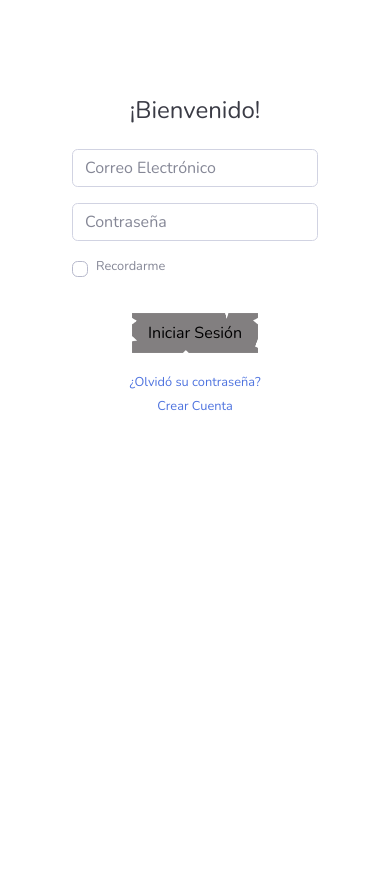
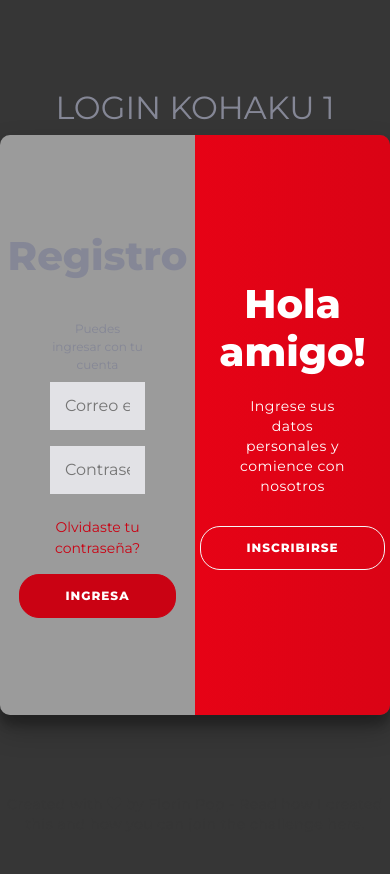
Before and after one commit to madredegatos/ProyectoKohaku, a PHP site: page /kohaku/ in a window 390 px wide. Before the commit the page ends 411 px from the top, so only its background shows below. Run offline with PHP 8.4, Linux system fonts and the light colour scheme; some libraries are stand-ins or nearby versions.

Commit message:
login
se unifican login y registro,  se hacen los modelos y controladon Ç

```diff
--- /dev/null
+++ b/ajax/loginAjax.php
@@ -0,0 +1 @@
+<?php
--- /dev/null
+++ b/views/css/loginstyle.css
@@ -0,0 +1,259 @@
+@import url('https://fonts.googleapis.com/css?family=Montserrat:400,800');
+
+* {
+	box-sizing: border-box;
+}
+
+body {
+	background: #363636;
+	display: flex;
+	justify-content: center;
+	align-items: center;
+	flex-direction: column;
+	font-family: 'Montserrat', sans-serif;
+	height: 100vh;
+	margin: -20px 0 50px;
+}
+
+h1 {
+	font-weight: bold;
+	margin: 0;
+}
+
+h2 {
+	text-align: center;
+}
+
+p {
+	font-size: 14px;
+	font-weight: 100;
+	line-height: 20px;
+	letter-spacing: 0.5px;
+	margin: 20px 0 30px;
+}
+
+span {
+	font-size: 12px;
+}
+
+a {
+	color: #ca0213;
+	font-size: 14px;
+	text-decoration: none;
+	margin: 15px 0;
+}
+
+button {
+	border-radius: 20px;
+	border: 1px solid #ca0213;
+	background-color: #ca0213;
+	color: #FFFFFF;
+	font-size: 12px;
+	font-weight: bold;
+	padding: 12px 45px;
+	letter-spacing: 1px;
+	text-transform: uppercase;
+	transition: transform 80ms ease-in;
+}
+
+button:active {
+	transform: scale(0.95);
+}
+
+button:focus {
+	outline: none;
+}
+
+button.ghost {
+	background-color: transparent;
+	border-color: #f5f5f5;
+}
+
+form {
+	background-color: #9b9b9b;
+	display: flex;
+	align-items: center;
+	justify-content: center;
+	flex-direction: column;
+	padding: 0 50px;
+	height: 100%;
+	text-align: center;
+}
+
+input {
+	background-color: #f6f6fcc7;
+	border: none;
+	padding: 12px 15px;
+	margin: 8px 0;
+	width: 100%;
+}
+select{
+	background-color: #f6f6fcc7;
+	border: none;
+	padding: 12px 15px;
+	margin: 8px 0;
+	width: 100%;
+}
+
+.container {
+	background-color: rgba(255, 255, 255, 0.082);
+	border-radius: 10px;
+  	box-shadow: 0 14px 28px rgba(0,0,0,0.25),
+			0 10px 10px rgba(0,0,0,0.22);
+	position: relative;
+	overflow: hidden;
+	width: 768px;
+	max-width: 100%;
+	min-height: 580px;
+}
+
+.form-container {
+	position: absolute;
+	top: 0;
+	height: 100%;
+	transition: all 0.6s ease-in-out;
+	overflow: auto;
+}
+
+.sign-in-container {
+	left: 0;
+	width: 50%;
+	z-index: 2;
+}
+
+.container.right-panel-active .sign-in-container {
+	transform: translateX(100%);
+}
+
+.sign-up-container {
+	left: 0;
+	width: 50%;
+	opacity: 0;
+	z-index: 1;
+}
+
+.container.right-panel-active .sign-up-container {
+	transform: translateX(100%);
+	opacity: 1;
+	z-index: 5;
+	animation: show 0.6s;
+}
+
+@keyframes show {
+	0%, 49.99% {
+		opacity: 0;
+		z-index: 1;
+	}
+
+	50%, 100% {
+		opacity: 1;
+		z-index: 5;
+	}
+}
+
+.overlay-container {
+	position: absolute;
+	top: 0;
+	left: 50%;
+	width: 50%;
+	height: 100%;
+	overflow: hidden;
+	transition: transform 0.6s ease-in-out;
+	z-index: 100;
+}
+
+.container.right-panel-active .overlay-container{
+	transform: translateX(-100%);
+}
+
+.overlay {
+	background: #da0315;
+	background: -webkit-linear-gradient(to right, #f30216, #da0315);
+	background: linear-gradient(to right, #f30216, #da0315);
+	background-repeat: no-repeat;
+	background-size: cover;
+	background-position: 0 0;
+	color: #FFFFFF;
+	position: relative;
+	left: -100%;
+	height: 100%;
+	width: 200%;
+  	transform: translateX(0);
+	transition: transform 0.6s ease-in-out;
+}
+
+.container.right-panel-active .overlay {
+  	transform: translateX(50%);
+}
+
+.overlay-panel {
+	position: absolute;
+	display: flex;
+	align-items: center;
+	justify-content: center;
+	flex-direction: column;
+	padding: 0 40px;
+	text-align: center;
+	top: 0;
+	height: 100%;
+	width: 50%;
+	transform: translateX(0);
+	transition: transform 0.6s ease-in-out;
+}
+
+.overlay-left {
+	transform: translateX(-20%);
+}
+
+.container.right-panel-active .overlay-left {
+	transform: translateX(0);
+}
+
+.overlay-right {
+	right: 0;
+	transform: translateX(0);
+}
+
+.container.right-panel-active .overlay-right {
+	transform: translateX(20%);
+}
+
+.social-container {
+	margin: 20px 0;
+}
+
+.social-container a {
+	border: 1px solid #DDDDDD;
+	border-radius: 50%;
+	display: inline-flex;
+	justify-content: center;
+	align-items: center;
+	margin: 0 5px;
+	height: 40px;
+	width: 40px;
+}
+
+footer {
+    background-color: #363636;
+    color: #363636;
+    font-size: 14px;
+    bottom: 0;
+    position: fixed;
+    left: 0;
+    right: 0;
+    text-align: center;
+    z-index: 999;
+}
+
+footer p {
+    margin: 10px 0;
+}
+
+footer i {
+    color: #363636;
+}
+
+footer a {
+    color: #363636;
+    text-decoration: none;
+}
--- /dev/null
+++ b/views/js/loginscript.js
@@ -0,0 +1,11 @@
+const signUpButton = document.getElementById('signUp');
+const signInButton = document.getElementById('signIn');
+const container = document.getElementById('container');
+
+signUpButton.addEventListener('click', () => {
+	container.classList.add("right-panel-active");
+});
+
+signInButton.addEventListener('click', () => {
+	container.classList.remove("right-panel-active");
+});
--- a/views/pages/login.php
+++ b/views/pages/login.php
@@ -1,98 +1,91 @@
+<!DOCTYPE html>
+<html lang="es" >
+<head>
+  <meta charset="UTF-8">
+  <title>KOHAKU</title>
+  <link rel='stylesheet' href='https://cdnjs.cloudflare.com/ajax/libs/font-awesome/5.14.0/css/all.min.css'><link rel="stylesheet" href="./css/loginstyle.css">
 
-<!DOCTYPE html>
-<html lang="en">
+</head>
+<body>
+<!-- partial:index.partial.html -->
+<h2>LOGIN KOHAKU 1</h2>
+<div class="container" id="container">
+	<div class="form-container sign-up-container" overflow: auto >
 
-<head>
-
-    <meta charset="utf-8">
-    <meta http-equiv="X-UA-Compatible" content="IE=edge">
-    <meta name="viewport" content="width=device-width, initial-scale=1, shrink-to-fit=no">
-    <meta name="description" content="">
-    <meta name="author" content="">
-
-    <title>Login</title>
-
-    <!-- Custom fonts for this template-->
-    <link href="vendor/fontawesome-free/css/all.min.css" rel="stylesheet" type="text/css">
-    <link
-        href="https://fonts.googleapis.com/css?family=Nunito:200,200i,300,300i,400,400i,600,600i,700,700i,800,800i,900,900i"
-        rel="stylesheet">
-
-    <!-- Custom styles for this template-->
-    <link href="./views/css/sb-admin-2.min.css" rel="stylesheet">
-    <link rel="stylesheet" href="./views/css/kohaku.css">
-</head>
-
-<body class="">
-
-    <div class="container">
-
-        <!-- Outer Row -->
-        <div class="row justify-content-center">
-
-            <div class="col-xl-10 col-lg-12 col-md-9">
-
-                <div class="card o-hidden border-0 my-5">
-                    <div class="card-body p-0">
-                        <!-- Nested Row within Card Body -->
-                        <div class="row">
-                            <div class="col-lg-6 d-none d-lg-block bg-login-image">
-                                <img class="img w-100" src="./views/assets/img/logo.png" alt="">
-                            </div>
-                            <div class="col-lg-6">
-                                <div class="p-5">
-                                    <div class="text-center">
-                                        <h1 class="h4 text-gray-900 mb-4">¡Bienvenido!</h1>
-                                    </div>
-                                    <!-- AQUI el formulario se envia a si mismo -->
-                                    <form method ="POST" action="<?php echo $_SERVER['PHP_SELF']; ?>">
-                                        <div class="form-group">
-                                            <input type="text" class="form-control form-control-user"
-                                                id="exampleInputEmail" aria-describedby="emailHelp" name="user"
-                                                placeholder="Correo Electrónico" >
+		<form action="" method="post" overflow: auto>
+			<h1>Crear cuenta</h1>
+			<div class="social-container">
 
 			</div>
-                                        <div class="form-group">
-                                            <input type="password" class="form-control form-control-user"
-                                                id="exampleInputPassword" name="password" placeholder="Contraseña">
+			<span>Puedes usar tu correo para registrarte</span>
+			<input type="text" placeholder="Nombre" id="first_name" name= "first_name" />
+			<input type="text" placeholder="Apellido" id="lastname" name="last_name">
+			<select  name = "type_id" name = "type_id">
+				<option value="0" selected>tipo de documento</option>
+				<option value="1">Cedula de Ciudadadania</option>
+				<option value="2">Cedula de Extranjeria</option>
+				<option value="3">Tarjeta de Identidad</option>
+			<input type="text" placeholder="Numero de Documento" id="number_id" name="number_id"/>
+			<input type="text" placeholder="Direccion" id="direction" name="direction"/>
+			<input type="text" placeholder="Telefono Fijo" id="phone" name="phone"/>
+			<input type="text" placeholder="celular" id="celphone"name="celphone"/>
+			<input type="email" placeholder="Correo electronico" id="email" name="email"/>
+			<input type="password" placeholder="Contraseña" id="pass" name="pass"/>
+			<input type="password" placeholder="Confirmar contraseña" id="pass_confirm" name= "pass_confirm"/>
+
+			<button type= "submit" value ="Registro" class="btn btn-kohaku m-3" >Registrarte</button>
+
+		</form>
 	</div>
-                                        <div class="form-group">
-                                            <div class="custom-control custom-checkbox small">
-                                                <input type="checkbox" class="custom-control-input" id="customCheck">
-                                                <label class="custom-control-label" for="customCheck">Recordarme</label>
+	<div class="form-container sign-in-container">
+		<form action="" method="post">
+			<h1>Registro</h1>
+			<div class="social-container">
+				<!--<a href="#" class="social"><i class="fab fa-facebook-f"></i></a>
+				<a href="#" class="social"><i class="fab fa-google-plus-g"></i></a>
+				<a href="#" class="social"><i class="fab fa-linkedin-in"></i></a>-->
 			</div>
+			<span>Puedes ingresar con tu cuenta</span>
+			<input type="email" placeholder="Correo electronico" id="loginemail" name="loginemail" />
+			<input type="password" placeholder="Contraseña" id="loginpass" name="loginpass"/>
+		<a href="#">Olvidaste tu contraseña?</a>
+			<button>Ingresa</button>
+		</form>
 	</div>
+	<div class="overlay-container">
+		<div class="overlay">
+			<div class="overlay-panel overlay-left">
+				<h1>Bienvenido de vuelta!</h1>
+				<p>Para mantenerse conectado con nosotros, inicie sesión con su información personal</p>
+				<p><?php $error?> </p>
+				<button class="ghost" id="signIn">Sign In</button>
+			</div>
+			<div class="overlay-panel overlay-right">
+				<h1>Hola amigo!</h1>
+				<p>Ingrese sus datos personales y comience con nosotros</p>
+				<button class="ghost" id="signUp">Inscribirse</button>
 
-                                        <div class="d-flex justify-content-center align-items-center">
-                                            <button type="submit" class="btn btn-kohaku m-3" href="/kohaku/?page=login">Iniciar Sesión</button>
-                                        </div>
-                                    </form>
-
-                                    <div class="text-center">
-                                        <a class="small" href="/kohaku/?page=forgot-password">¿Olvidó su contraseña?</a>
-                                    </div>
-                                    <div class="text-center">
-                                        <a class="small" href="/kohaku/?page=register">Crear Cuenta</a>
 			</div>
 		</div>
 	</div>
 </div>
-                    </div>
-                </div>
-            </div>
-        </div>
-    </div>
-
-    <!-- Bootstrap core JavaScript-->
-    <script src="vendor/jquery/jquery.min.js"></script>
-    <script src="vendor/bootstrap/js/bootstrap.bundle.min.js"></script>
-
-    <!-- Core plugin JavaScript-->
-    <script src="vendor/jquery-easing/jquery.easing.min.js"></script>
-
-    <!-- Custom scripts for all pages-->
-    <script src="js/sb-admin-2.min.js"></script>
+<?php
+	if(isset($_POST['loginemail'])&& isset($_POST['loginpass'])){
+		require_once"./controllers/controllerLogin.php";
+		$login = new controllerLogin();
+		echo $login->star_controller_session();
+	}
+?>
+<footer>
+	<p>
+		Created with <i class="fa fa-heart"></i> by
+		<a target="_blank" href="https://florin-pop.com">Florin Pop</a>
+		- Read how I created this and how you can join the challenge
+		<a target="_blank" href="https://www.florin-pop.com/blog/2019/03/double-slider-sign-in-up-form/">here</a>.
+	</p>
+</footer>
+<!-- partial -->
+  <script  src="./js/loginscript.js"></script>
 
 </body>
-
 </html>
--- a/views/template.php
+++ b/views/template.php
@@ -45,7 +45,7 @@
             //si no, me incluye todo el contenida de la página
         else:
             //iniciar seión
-            session_start();
+            session_star(['name'=>'SK']);
     ?>
     <!-- Page Wrapper -->
     <div id="wrapper">
```
Also changed, not shown: config/configApp.php (+6 -2 lines), controllers/controllerLogin.php (added, +45 -0 lines), models/modelLogin.php (added, +17 -0 lines), views/pages/register.php (deleted, +0 -103 lines). Lines whose indentation alone changed are shown as unchanged.
